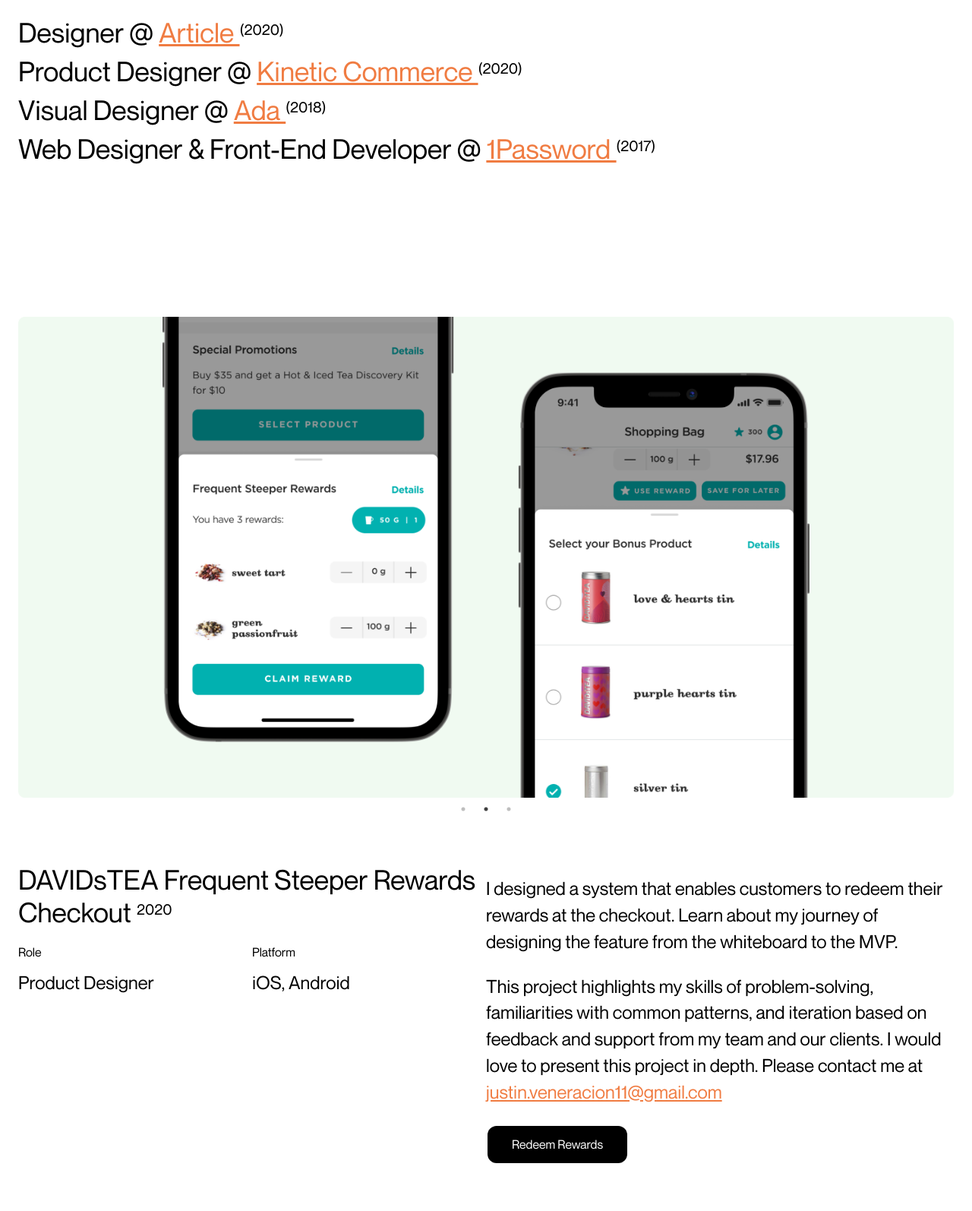
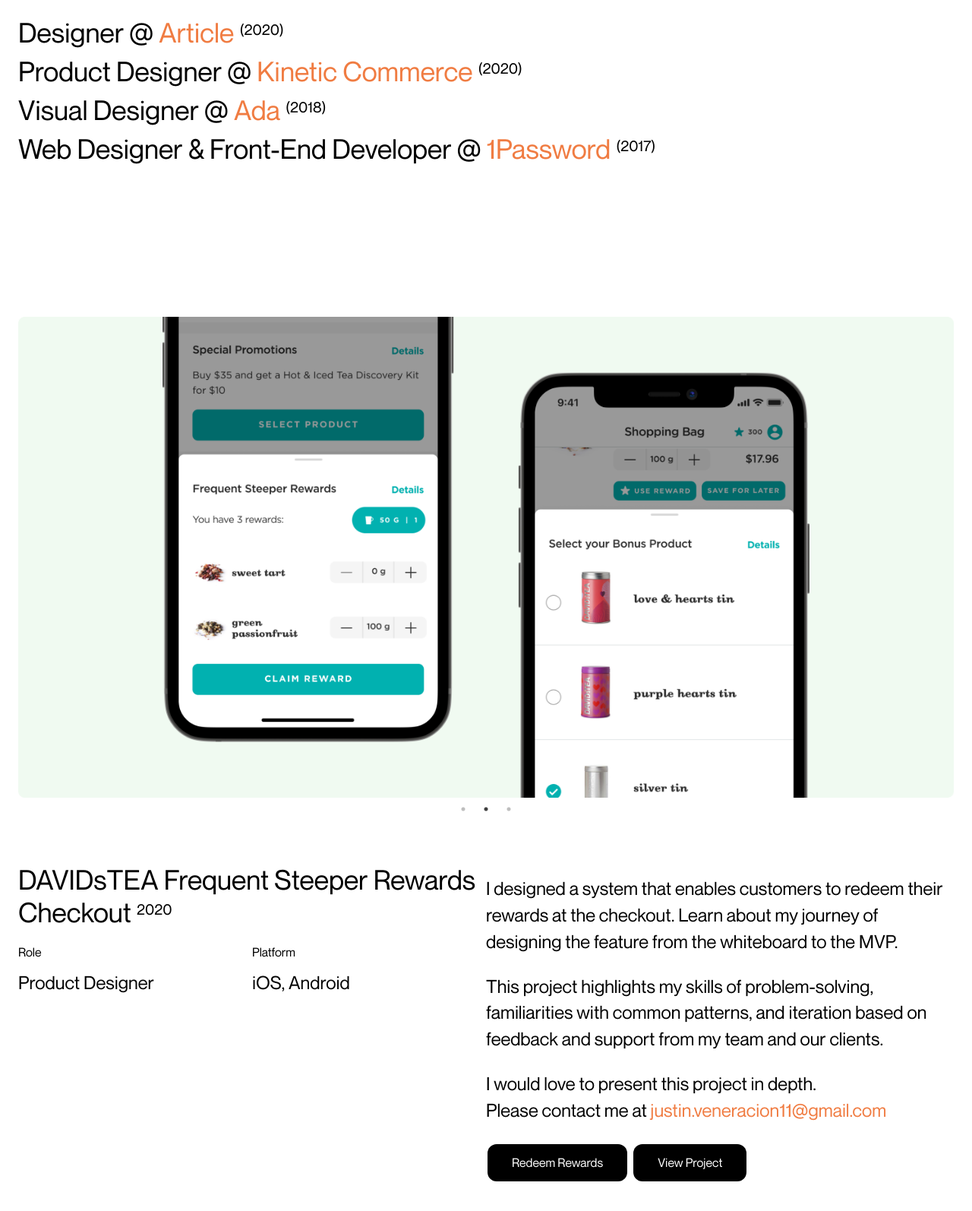
Before and after one commit to venerism/justinandre2021, a website: page index.html in a window 1280 px wide. Shown: the part 806-2400 px from the top of the page at 76% size. Drawn offline with nearby package versions, Linux system fonts and the light colour scheme; files whose address does not match are found by name.

Commit message:
Fixed links and added a hover state

```diff
--- a/index.html
+++ b/index.html
@@ -45,10 +45,10 @@
     <section class="display past">
 <p> Notable Past Experiences:</p>
 <ul class="experience">
-<h2>Designer @ <span><a href="https://madebyarticle.com" class="textlink">Article </a></span><sup>(2020)</sup></h2>
-<h2>Product Designer @ <span><a href="https://kineticcommerce.com/" class="textlink">Kinetic Commerce </a></span><sup>(2020)</sup></h2>
-<h2>Visual Designer @ <span class="textlink"><a href="https://www.ada.cx/" class="textlink">Ada </a></span><sup>(2018)</sup></h2>
-<h2>Web Designer & Front-End Developer @ <span class="textlink"><a href="https://1password.com/" class="textlink">1Password </a></span><sup>(2017)</sup></h2>
+<h2>Designer @ <span><a href="https://madebyarticle.com" class="textlink" target="_blank">Article </a></span><sup>(2020)</sup></h2>
+<h2>Product Designer @ <span><a href="https://kineticcommerce.com/" class="textlink" target="_blank">Kinetic Commerce </a></span><sup>(2020)</sup></h2>
+<h2>Visual Designer @ <span> <a href="https://www.ada.cx/" class="textlink" target="_blank">Ada </a></span><sup>(2018)</sup></h2>
+<h2>Web Designer & Front-End Developer @ <span ><a href="https://1password.com/" class="textlink" target="_blank">1Password </a></span><sup>(2017)</sup></h2>
 </ul>
   </section>
 
@@ -85,13 +85,19 @@
         </h3>
         <h3>
         This project highlights my skills of problem-solving,
-        familiarities with common patterns, and iteration based on feedback and support from my team and our clients.
-        I would love to present this project in depth. Please contact me at <span> <a class="textlink" href="mailto:justin.veneracion11@gmail.com">justin.veneracion11@gmail.com </a></span>
-        <h3>
+        familiarities with common patterns, and iteration based on feedback and support from my team and our clients. </h3>
+<h3>
+        I would love to present this project in depth. <br>Please contact me at <span> <a class="textlink" href="mailto:justin.veneracion11@gmail.com">justin.veneracion11@gmail.com </a></span>
+      </h3>
 
-          <a href="https://www.figma.com/proto/mm9C9sp1ZAPgXAEuMT4sd6/%F0%9F%8D%B5-DAVIDsTEA-Rewards-Prototype-1?node-id=1%3A765&viewport=1066%2C705%2C0.125&scaling=scale-down" target="_blank">
-            <button type="button" name="button" class="figma"> Redeem Rewards </button>
+          <a href="https://www.figma.com/proto/0BxCub1fwXX9aHIvIGbrBS/%F0%9F%8D%B5-DAVIDsTEA-Rewards-Prototype-3?node-id=2%3A12&viewport=411%2C696%2C0.125&scaling=scale-down" target="_blank">
+            <button type="button" class="figma">Redeem Rewards</button>
           </a>
+
+          <a href="https://www.figma.com/file/uAAOH8FmdZTxOdJnRJmWLs/Portfolio-01-David-sTea-Checkout-and-Rewards?node-id=4%3A2" target="_blank">
+            <button type="button" class="figma"> View Project </button>
+          </a>
+
 
       </article>
 </div>
@@ -112,7 +118,7 @@
 
 <div class="details">
     <article class="left">
-      <h2>Khiel’s Associate Appilcation Refresh<sup>2019</sup></h2>
+      <h2>Khiel’s Associate Appilcation Refresh<sup> 2019</sup></h2>
       <div class="meta">
         <aside class="role">
       <h4 id="details">Role</h4>
--- a/scss/_colors.scss
+++ b/scss/_colors.scss
@@ -7,3 +7,4 @@
 $davidstea: #01B1B0;
 $platinum: #E4E4E4;
 $salsa: #FB3640;
+$perssimon: #D05011;
--- a/scss/_fonts.scss
+++ b/scss/_fonts.scss
@@ -63,8 +63,11 @@
 }
 
 .textlink{
-  text-decoration: underline;
   color: $mandarin;
+  transition: 0.3s;
+}
+.textlink:hover{
+color: $perssimon !important;
 }
 
 .small{
--- a/scss/_normalize.scss
+++ b/scss/_normalize.scss
@@ -76,6 +76,7 @@
 
 a {
   background-color: transparent;
+  text-decoration: none !important;
 }
 
 /**
--- a/scss/master.scss
+++ b/scss/master.scss
@@ -56,4 +56,10 @@
   font-family: 'Neue Montreal', sans-serif;
   font-weight: normal;
   border-radius: 12px;
+  transition: 0.3s;
+
 }
+
+button:hover{
+  background-color: $mandarin;
+}
```
Also changed, not shown: css/master.css, 1 other file.
